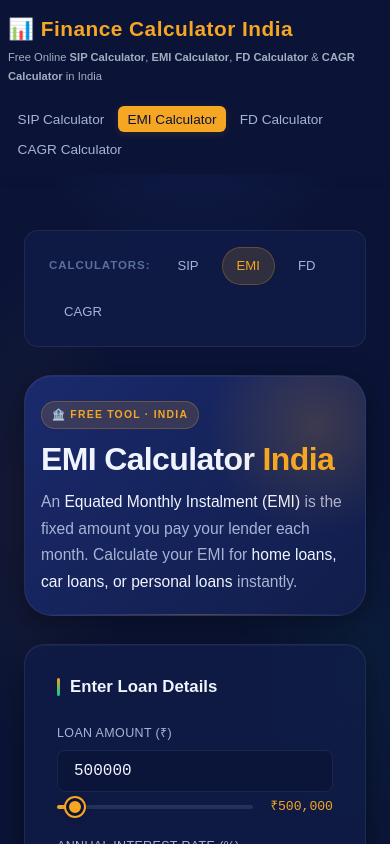
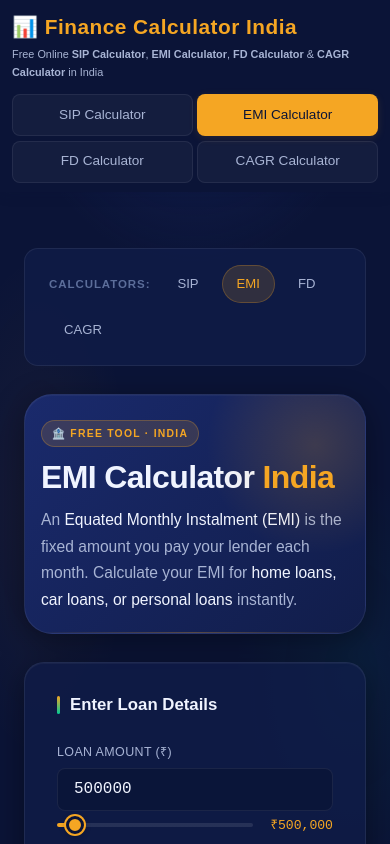
Before and after one commit to indal7/finance-calculator-suite, an Angular app in the folder frontend/: page /emi-calculator in a window 390 px wide. Shown: the top 844 px of the page. Built offline with nearby package versions, Linux system fonts and the light colour scheme.

Commit message:
Changes before error encountered
Agent-Logs-Url: https://github.com/indal7/finance-calculator-suite/sessions/91e0a391-7481-492d-956b-26a4ec1a1e6d

Co-authored-by: rayshreya404-dot <271300157+rayshreya404-dot@users.noreply.github.com>

```diff
--- a/frontend/src/app/app.css
+++ b/frontend/src/app/app.css
@@ -1,10 +1,21 @@
 /* ─── Reset & Base ─────────────────────────────────────────────────────────── */
 *, *::before, *::after { box-sizing: border-box; margin: 0; padding: 0; }
 html { font-size: 16px; scroll-behavior: smooth; }
+
+/* ─── CSS Variables (fallback if not imported from styles.css) ─────────────── */
+:root {
+  --navy: #0B1437;
+  --gold: #F5A623;
+  --text-primary: #F0F4FF;
+  --text-secondary: #A8B4D4;
+  --font-display: 'Syne', sans-serif;
+  --font-body: 'DM Sans', sans-serif;
+}
+
 body {
-  font-family: 'Segoe UI', system-ui, -apple-system, sans-serif;
-  background: #f5f7fa;
-  color: #2d3748;
+  font-family: var(--font-body, 'DM Sans', sans-serif);
+  background: var(--navy, #0B1437);
+  color: var(--text-primary, #F0F4FF);
   line-height: 1.6;
 }
 
@@ -12,70 +23,88 @@ body {
 .container {
   max-width: 900px;
   margin: 0 auto;
-  padding: 0 1rem;
+  padding: 0 1.25rem;
 }
 
 /* ─── Header ───────────────────────────────────────────────────────────────── */
 .site-header {
-  background: #1a202c;
-  color: #fff;
+  background: var(--navy, #0B1437);
+  color: var(--text-primary, #F0F4FF);
   padding: 0.75rem 0;
-  box-shadow: 0 2px 6px rgba(0,0,0,.3);
+  box-shadow: 0 2px 12px rgba(11,20,55,0.18);
   position: sticky;
   top: 0;
   z-index: 100;
 }
 
-/* Updated layout for logo + tagline + nav */
+/* ─── Header flex layout ────────────────────────────────────────────────────── */
 .header-flex {
   display: flex;
   align-items: center;
   justify-content: space-between;
-  flex-wrap: wrap;
-  gap: 0.5rem;
+  gap: 1rem;
+  flex-wrap: nowrap;
 }
 
-/* Logo + Tagline */
+/* ─── Logo + Tagline ────────────────────────────────────────────────────────── */
 .logo-wrapper {
   display: flex;
   flex-direction: column;
+  flex-shrink: 0;
 }
 
 .logo {
-  color: #fff;
+  color: var(--gold, #F5A623);
   text-decoration: none;
   font-size: 1.2rem;
   font-weight: 700;
   white-space: nowrap;
+  font-family: var(--font-display, 'Syne', sans-serif);
+  letter-spacing: 0.5px;
 }
 
-/* NEW: tagline styling */
 .tagline {
-  font-size: 0.75rem;
-  color: #a0aec0;
+  font-size: 0.72rem;
+  color: var(--text-secondary, #A8B4D4);
   margin-top: 2px;
+  white-space: nowrap;
+  overflow: hidden;
+  text-overflow: ellipsis;
+  max-width: 100%;
 }
 
-/* Navigation */
+/* ─── Navigation ────────────────────────────────────────────────────────────── */
 .main-nav {
+  flex-shrink: 0;
+}
+
+.main-nav-list {
   display: flex;
   gap: 0.25rem;
+  list-style: none;
+  padding: 0;
+  margin: 0;
   flex-wrap: wrap;
+  align-items: center;
 }
 
 .main-nav a {
-  color: #a0aec0;
+  display: block;
+  color: var(--text-secondary, #A8B4D4);
   text-decoration: none;
   padding: 0.4rem 0.85rem;
   border-radius: 6px;
   font-weight: 500;
-  transition: background .2s, color .2s;
+  font-family: var(--font-body, 'DM Sans', sans-serif);
+  white-space: nowrap;
+  transition: background 0.2s, color 0.2s, box-shadow 0.2s;
 }
 
 .main-nav a:hover,
 .main-nav a.active {
-  background: #2d3748;
-  color: #fff;
+  background: var(--gold, #F5A623);
+  color: var(--navy, #0B1437);
+  box-shadow: 0 2px 8px rgba(245,166,35,0.12);
 }
 
 /* ─── Main Content ─────────────────────────────────────────────────────────── */
@@ -86,129 +115,166 @@ body {
 
 /* ─── Footer ───────────────────────────────────────────────────────────────── */
 .site-footer {
-  background: #1a202c;
-  color: #718096;
+  background: var(--navy, #0B1437);
+  color: var(--text-secondary, #A8B4D4);
   text-align: center;
   padding: 1.25rem 0;
   font-size: 0.875rem;
+  border-top: 1px solid rgba(245,166,35,0.08);
 }
 
-/* NEW: footer links */
 .footer-links {
   margin-top: 10px;
 }
 
-/* ─── Responsive & Visual Enhancements ─────────────────────────────── */
-@media (max-width: 700px) {
-  .container {
-    padding: 0 0.5rem;
-    max-width: 100%;
-  }
-  .header-flex {
-    flex-direction: column;
-    align-items: flex-start;
-    gap: 0.75rem;
-  }
-  .main-nav {
-    width: 100%;
-    flex-direction: column;
-    gap: 0.25rem;
-    margin-top: 0.5rem;
-  }
-  .main-nav a {
-    width: 100%;
-    text-align: left;
-    padding: 0.6rem 1rem;
-  }
-  .main-content {
-    padding: 1rem 0;
-  }
-  .site-footer {
-    font-size: 0.95rem;
-    padding: 1rem 0;
-  }
-}
-
-/* Use global theme variables for premium look */
-:root {
-  /* These will fallback if not imported from styles.css */
-  --navy: #0B1437;
-  --gold: #F5A623;
-  --text-primary: #F0F4FF;
-  --text-secondary: #A8B4D4;
-  --font-display: 'Syne', sans-serif;
-  --font-body: 'DM Sans', sans-serif;
-}
-
-body {
-  background: var(--navy, #0B1437);
-  color: var(--text-primary, #F0F4FF);
-  font-family: var(--font-body, 'DM Sans', sans-serif);
-}
-
-.site-header {
-  background: var(--navy, #0B1437);
-  color: var(--text-primary, #F0F4FF);
-  box-shadow: 0 2px 12px rgba(11,20,55,0.18);
-}
-
-.logo {
-  color: var(--gold, #F5A623);
-  font-family: var(--font-display, 'Syne', sans-serif);
-  letter-spacing: 0.5px;
-}
-
-.main-nav a {
+.footer-links a {
   color: var(--text-secondary, #A8B4D4);
-  font-family: var(--font-body, 'DM Sans', sans-serif);
-  transition: background 0.2s, color 0.2s, box-shadow 0.2s;
-}
-.main-nav a:hover,
-.main-nav a.active {
-  background: var(--gold, #F5A623);
-  color: var(--navy, #0B1437);
-  box-shadow: 0 2px 8px rgba(245,166,35,0.12);
-}
-
-.site-footer {
-  background: var(--navy, #0B1437);
-  color: var(--text-secondary, #A8B4D4);
-  border-top: 1px solid rgba(245,166,35,0.08);
-}
-
-.footer-links a {
-  color: var(--gold, #F5A623);
-  margin: 0 0.5rem;
-  text-decoration: underline dotted;
-  transition: color 0.2s;
-}
-.footer-links a:hover {
-  color: var(--text-primary, #F0F4FF);
-}
-
-.footer-links a {
-  color: #a0aec0;
   text-decoration: none;
   margin: 0 6px;
   transition: color 0.2s;
 }
 
 .footer-links a:hover {
-  color: #fff;
+  color: var(--gold, #F5A623);
 }
 
-/* ─── Responsive ───────────────────────────────────────────────────────────── */
-@media (max-width: 480px) {
-  .logo {
+/* ─── Responsive — Tablet (≤768px) ─────────────────────────────────────────── */
+@media (max-width: 768px) {
+  .container {
+    padding: 0 1rem;
+  }
+
+  .header-flex {
+    flex-wrap: wrap;
+    gap: 0.75rem;
+  }
+
+  .logo-wrapper {
+    flex: 1 1 auto;
+    min-width: 0;
+  }
+
+  .tagline {
+    white-space: normal;
+    font-size: 0.7rem;
+  }
+
+  .main-nav {
+    width: 100%;
+    order: 3;
+  }
+
+  .main-nav-list {
+    gap: 0.3rem;
+    flex-wrap: wrap;
+  }
+
+  .main-nav a {
+    padding: 0.45rem 0.8rem;
+    font-size: 0.875rem;
+  }
+}
+
+/* ─── Responsive — Mobile (≤600px) ─────────────────────────────────────────── */
+@media (max-width: 600px) {
+  .container {
+    padding: 0 0.75rem;
+    max-width: 100%;
+  }
+
+  .site-header {
+    padding: 0.6rem 0;
+  }
+
+  .header-flex {
+    gap: 0.5rem;
+  }
+
+  .logo h1 {
+    font-size: 1.1rem;
+  }
+
+  .tagline {
+    font-size: 0.68rem;
+    display: -webkit-box;
+    -webkit-line-clamp: 2;
+    -webkit-box-orient: vertical;
+    overflow: hidden;
+    white-space: normal;
+  }
+
+  .main-nav {
+    width: 100%;
+    margin-top: 0.25rem;
+  }
+
+  .main-nav-list {
+    display: grid;
+    grid-template-columns: repeat(2, 1fr);
+    gap: 0.3rem;
+    width: 100%;
+  }
+
+  .main-nav a {
+    width: 100%;
+    text-align: center;
+    padding: 0.55rem 0.5rem;
+    font-size: 0.85rem;
+    border-radius: 8px;
+    background: rgba(255,255,255,0.04);
+    border: 1px solid rgba(255,255,255,0.07);
+  }
+
+  .main-nav a:hover,
+  .main-nav a.active {
+    background: var(--gold, #F5A623);
+    color: var(--navy, #0B1437);
+    border-color: transparent;
+  }
+
+  .main-content {
+    padding: 1rem 0;
+  }
+
+  .site-footer {
+    font-size: 0.8rem;
+    padding: 1rem 0;
+  }
+
+  .footer-links {
+    display: flex;
+    flex-wrap: wrap;
+    justify-content: center;
+    gap: 0.25rem 0.75rem;
+    margin-top: 0.6rem;
+  }
+
+  .footer-links a {
+    margin: 0;
+  }
+}
+
+/* ─── Responsive — Small Mobile (≤380px) ───────────────────────────────────── */
+@media (max-width: 380px) {
+  .container {
+    padding: 0 0.5rem;
+  }
+
+  .logo h1 {
     font-size: 1rem;
   }
 
   .tagline {
-    font-size: 0.7rem;
+    font-size: 0.62rem;
+  }
+
+  .main-nav-list {
+    grid-template-columns: repeat(2, 1fr);
+    gap: 0.25rem;
   }
 
   .main-nav a {
-    padding: 0.35rem 0.6rem;
-    font-size: 0.85rem;
+    font-size: 0.78rem;
+    padding: 0.5rem 0.35rem;
   }
 }
--- a/frontend/src/app/app.html
+++ b/frontend/src/app/app.html
@@ -14,7 +14,7 @@
     </div>
     <!-- Navigation -->
     <nav class="main-nav" aria-label="Main navigation">
-      <ul style="display:flex;gap:0.25rem;list-style:none;padding:0;margin:0;flex-wrap:wrap;">
+      <ul class="main-nav-list">
         <li><a routerLink="/sip-calculator" routerLinkActive="active">SIP Calculator</a></li>
         <li><a routerLink="/emi-calculator" routerLinkActive="active">EMI Calculator</a></li>
         <li><a routerLink="/fd-calculator" routerLinkActive="active">FD Calculator</a></li>
--- a/frontend/src/styles.css
+++ b/frontend/src/styles.css
@@ -125,6 +125,8 @@
   padding: 4px 12px;
   cursor: pointer;
   margin-left: auto;
+  flex-shrink: 0;
+  white-space: nowrap;
   transition: color var(--transition), border-color var(--transition), background var(--transition);
 }
 
@@ -566,8 +568,10 @@ input[type="range"]:hover::-webkit-slider-thumb {
   margin-bottom: 1.25rem;
   display: flex;
   align-items: center;
+  justify-content: space-between;
   gap: 10px;
-  flex-wrap: wrap;
+  flex-wrap: nowrap;
+  min-width: 0;
 }
 
 .result-card h2::before { display: none; }
```
